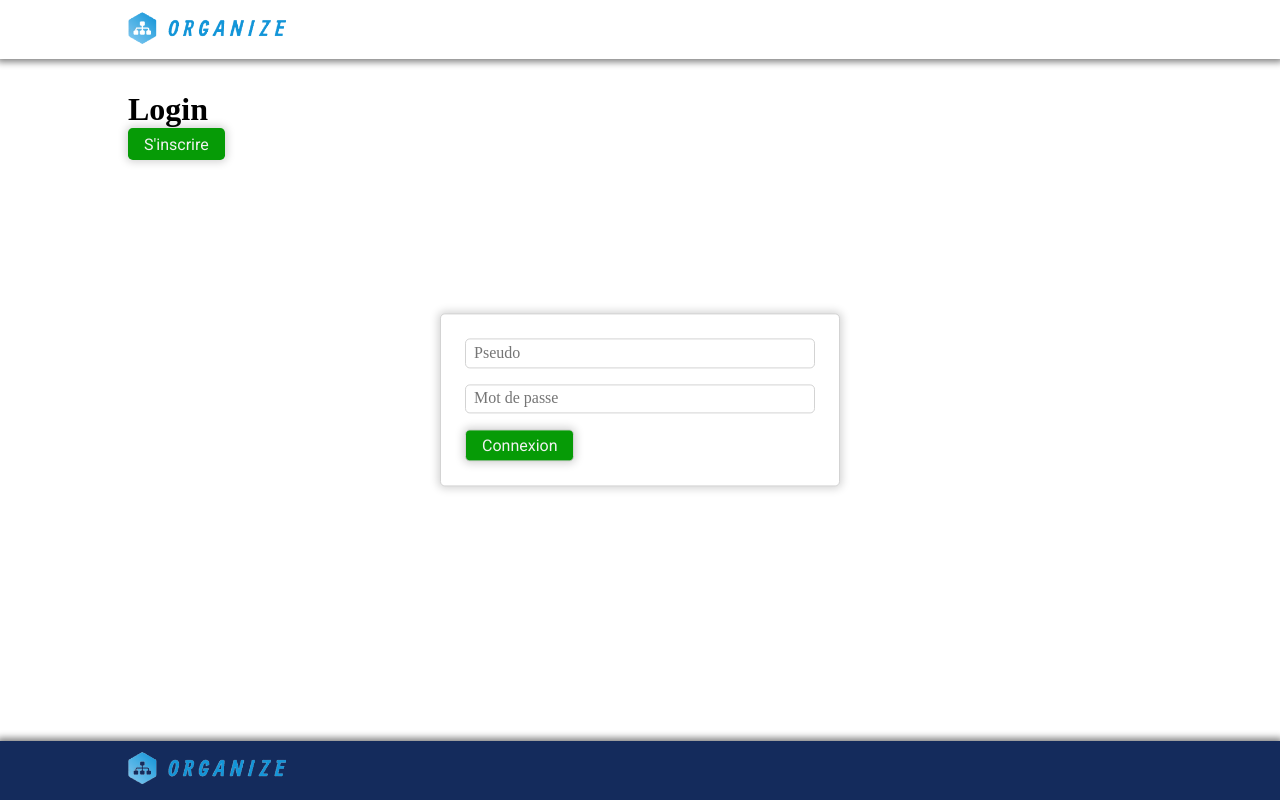
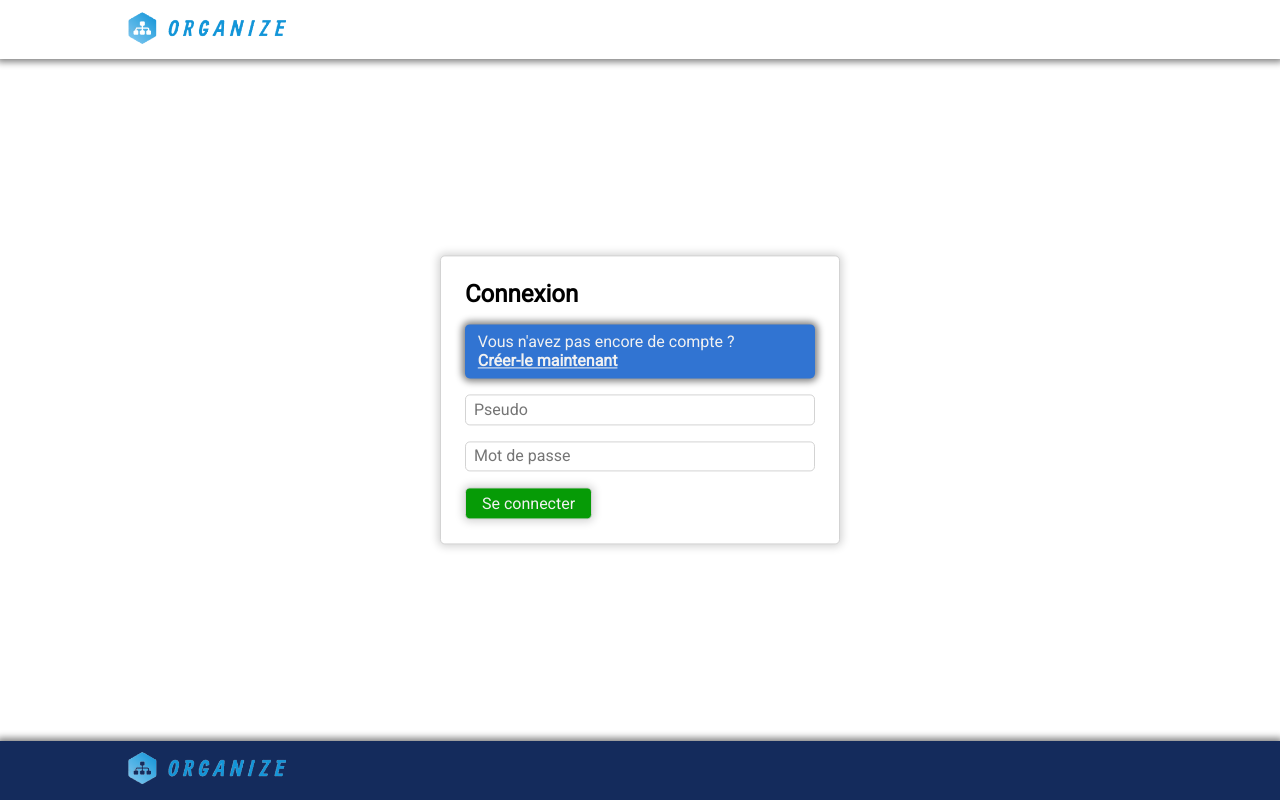
Before and after one commit to emmanuelniasse/organize-client, a React (Create React App) app: page /connexion in a window 1280 px wide. Built offline with nearby package versions, Linux system fonts and the light colour scheme.

Commit message:
maj style page connexion / inscription

```diff
--- a/public/env.js
+++ b/public/env.js
@@ -1,3 +1,3 @@
-window.env = {
-  "REACT_APP_API_URI": "http://localhost:3000"
-};
+// window.env = {
+//   "REACT_APP_API_URI": "http://localhost:3000"
+// };
--- a/src/Components/FlashMessage/FlashMessage.jsx
+++ b/src/Components/FlashMessage/FlashMessage.jsx
@@ -3,23 +3,21 @@ import React, { useState, useEffect } from 'react';
 export default function FlashMessage(props) {
     const { displayTime } = props;
     const [msgDisplayed, setMsgDisplayed] = useState(true);
-
     const [secondsRemaining, setSecondsRemaining] = useState(
         displayTime / 1000
     );
 
     useEffect(() => {
+        if (secondsRemaining > 0) {
             const timer = setInterval(() => {
                 setSecondsRemaining((seconds) => seconds - 1);
+                console.log(secondsRemaining);
             }, 1000);
 
             return () => {
                 clearInterval(timer);
             };
-    }, []);
-
-    useEffect(() => {
-        if (secondsRemaining <= 0) {
+        } else {
             setMsgDisplayed(false);
         }
     }, [secondsRemaining]);
--- a/src/Components/FlashMessage/_FlashMessage.scss
+++ b/src/Components/FlashMessage/_FlashMessage.scss
@@ -2,9 +2,11 @@
 @import '../../styles/variables';
 
 .flash-message {
+    margin: 0 0 1rem;
     box-shadow: 0 0 7px 3px gray;
     font-family: 'Roboto';
     color: #f1f1f1;
     background-color: $secondary;
-    padding: 0.3rem 0.6rem;
+    padding: 0.5rem 0.8rem;
+    border-radius: 0.3rem;
 }
--- a/src/Contexts/AuthContext.jsx
+++ b/src/Contexts/AuthContext.jsx
@@ -26,7 +26,6 @@ export function AuthProvider(props) {
         }
     }, [cookies]);
 
-    console.log('isLoggedIn : ' + isLoggedIn);
     return (
         <AuthContext.Provider value={userInformations}>
             {props.children}
--- a/src/pages/Login/Login.jsx
+++ b/src/pages/Login/Login.jsx
@@ -29,8 +29,19 @@ export default function Login() {
     };
     return (
         <>
-            <h1>Login</h1>
             <form onSubmit={handleSubmit(onSubmit)} className='form'>
+                <h2>Connexion</h2>
+
+                <p className='flash-message'>
+                    Vous n'avez pas encore de compte ?
+                    <br />
+                    <Link
+                        to='/inscription'
+                        className='bold underline'
+                    >
+                        Créer-le maintenant
+                    </Link>
+                </p>
                 <input
                     autoComplete='off'
                     {...register('pseudo')}
@@ -45,12 +56,9 @@ export default function Login() {
                 <input
                     type='submit'
                     className={'btn btn-add'}
-                    value={'Connexion'}
+                    value={'Se connecter'}
                 />
             </form>
-            <Link to='/inscription' className='btn btn-add'>
-                S'inscrire
-            </Link>
         </>
     );
 }
--- a/src/pages/Signup/Signup.jsx
+++ b/src/pages/Signup/Signup.jsx
@@ -43,8 +43,15 @@ export default function Signup() {
 
     return (
         <>
-            <h1>Signup</h1>
             <form onSubmit={handleSubmit(onSubmit)} className='form'>
+                <h2>Inscription</h2>
+                <p className='flash-message'>
+                    Déjà inscrit ?
+                    <br />
+                    <Link to='/connexion' className='bold underline'>
+                        Connectez-vous
+                    </Link>
+                </p>
                 <input
                     autoComplete='off'
                     {...register('pseudo')}
@@ -70,9 +77,6 @@ export default function Signup() {
                     displayTime={displayTime.current * 1000}
                 />
             )}
-            <Link to='/connexion' className='btn btn-add'>
-                Se connecter
-            </Link>
         </>
     );
 }
--- a/src/styles/default.scss
+++ b/src/styles/default.scss
@@ -16,6 +16,7 @@
     margin: 0;
     padding: 0;
     box-sizing: border-box;
+    font-family: $font1;
 }
 
 a {
@@ -25,6 +26,14 @@ a {
 
 ul li {
     list-style-type: none;
+}
+
+.bold {
+    font-weight: bold;
+}
+
+.underline {
+    text-decoration: underline;
 }
 
 .container {
```
Lines whose indentation alone changed are shown as unchanged.
